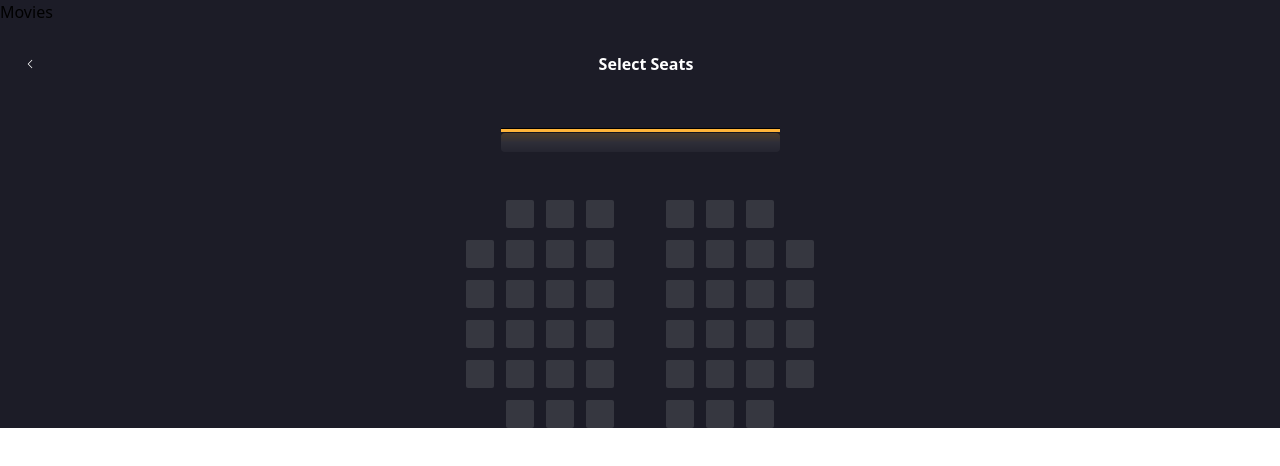
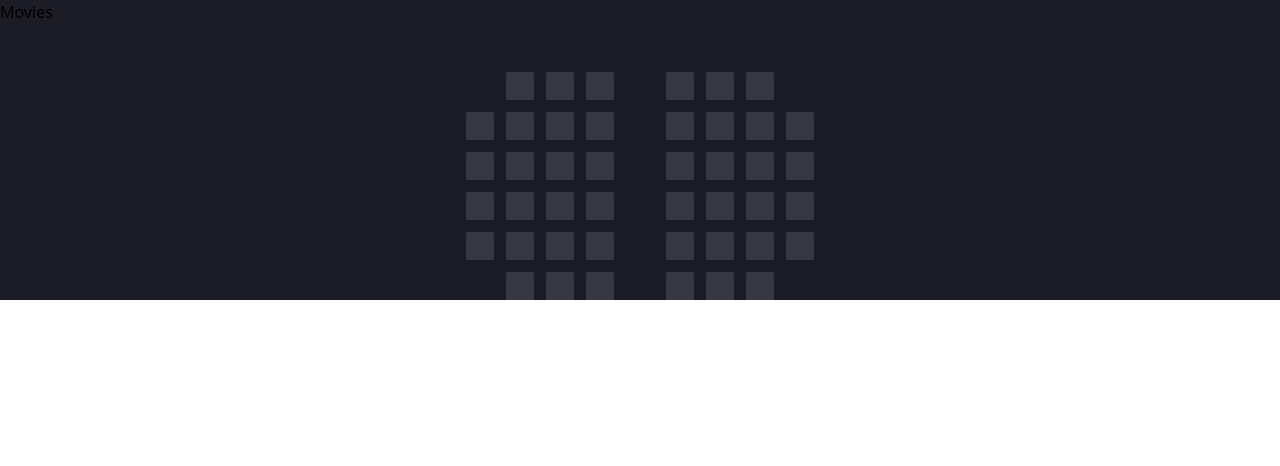
Before and after one commit to devhausleipzig/camp-8-midterm-group-1, a React (Vite) app: page /movie/1/selectseats in a window 1280 px wide. Shown: the top 466 px of the page. Built offline with nearby package versions, Linux system fonts and the light colour scheme.

Commit message:
composed seats with first and last  seats not available

```diff
--- a/src/routes/SelectSeats.tsx
+++ b/src/routes/SelectSeats.tsx
@@ -1,26 +1,11 @@
-import { Outlet } from "react-router-dom";
-import { ChevronLeftIcon } from "@heroicons/react/24/solid";
-// import { useEffect, useState } from "react";
-import { useNavigate } from "react-router-dom";
 import { SeatSquares } from "../components/SeatSquares";
-import { useEffect } from "react";
-
-// const[seatDetails, setSeatDetails] = useState<Seats>();
 
 export function SelectSeats() {
-  const navigate = useNavigate();
-  const handleClick = () => {
-    navigate(-1);
-  };
   type SeatInfo = {
     fill: boolean;
     id: string;
   };
-/*   useEffect(() => {
-    if (!fill) {
-      clearSelectedSeats();
-    }
-  }, []); */
+
   let arrayofseats = [];
 
   function seatFill(i: number) {
@@ -41,20 +26,6 @@ export function SelectSeats() {
 
   return (
     <>
-      <div className="w-screen h-20 flex items-center justify-between px-6  bg-dark">
-        <ChevronLeftIcon className="w-3 h-3 text-white" onClick={handleClick} />
-
-        <h2 className=" text-title text-white ">Select Seats</h2>
-
-        <div></div>
-      </div>
-
-      <div className="flex items-center justify-center mt-6">
-        <hr className="w-[279px] h-1 bg-yellow" />
-      </div>
-      <div className="flex items-center justify-center">
-        <hr className="w-[279px] h-5 rounded bg-gradient-to-b from-yellow via-white-dimmed to-white-dimmed-heavy opacity-20" />
-      </div>
       <div className="flex items-center justify-center mt-8 mx-5 my-5">
         <div
           className="grid grid-cols-9 grid-rows-6 gap-3 gap-y-3 mt-4 rounded"
@@ -69,8 +40,6 @@ export function SelectSeats() {
           })}
         </div>
       </div>
-
-      <Outlet />
     </>
   );
 }
```
